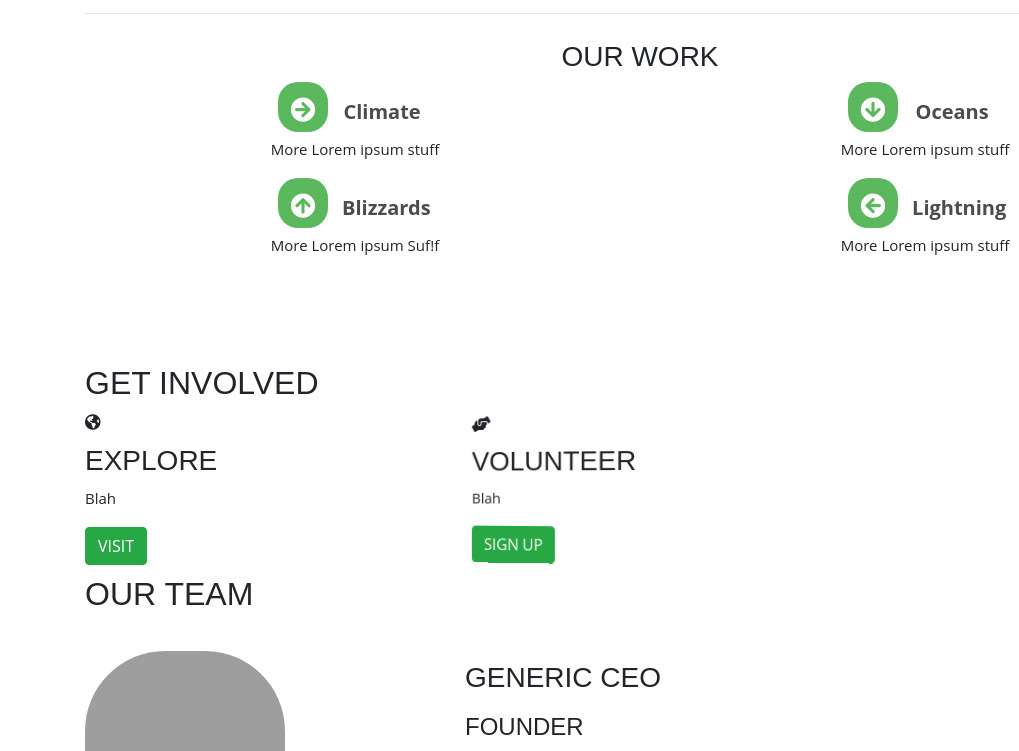
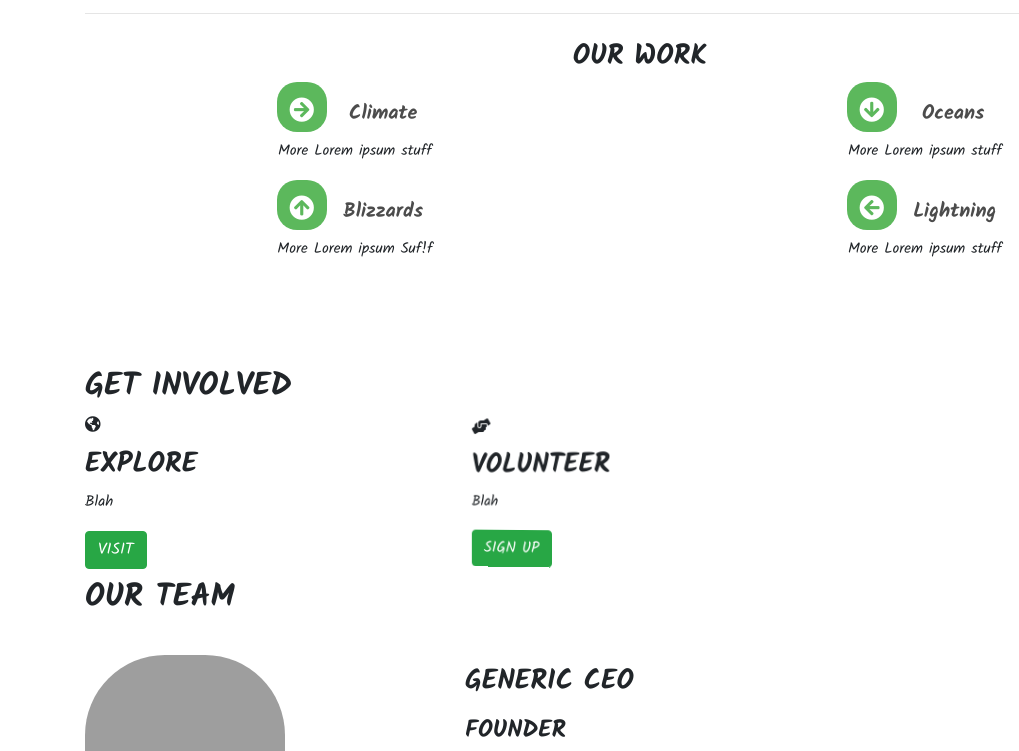
Before and after one commit to mgningueASC4/hello-world, a plain HTML site: page index.html in a window 1280 px wide. Shown: the part 708-1459 px from the top of the page, without its empty margins (0-1019 px from the left). Drawn offline with nearby package versions, Linux system fonts and the light colour scheme; grey boxes are pictures that could not be loaded.

Commit message:
ㅛㅐㅎ

```diff
--- a/ajax.js
+++ b/ajax.js
@@ -1,11 +1,14 @@
 var slideIndex = 0;
 showSlides();
+
+
 function showSlides(){
-    var slides = document.getElementsByClassName("myimages")
+    //console.log('hello', slideIndex);
+    var slides = document.getElementsByClassName("myimages");
     for (var i = 0; i<slides.length; i++){
         slides[i].style.display="none";
     }
-    slideIndex++
+    slideIndex++;
     if (slideIndex >= slides.length){
         slideIndex = 0;
     }
--- a/index.html
+++ b/index.html
@@ -12,10 +12,12 @@
         <link rel="stylesheet" type="text/css" href="style.css">
         <!-- Google Fonts -->
         <link href="https://fonts.googleapis.com/css?family=Poppins:400, 900" rel="stylesheet">
+        <link href="https://fonts.googleapis.com/css?family=Kalam:300,400,700" rel="stylesheet">
         <!-- Animate CSS -->
         <link rel="stylesheet" type="text/css" href="https://cdnjs.cloudflare.com/ajax/libs/animate.css/3.5.2/animate.css">
         <!--Style CSS-->jax/
         <link rel="stylesheet" href="style.css" type="text/css" />
+
     </head>
 
     <body>
@@ -229,9 +231,8 @@
                 </div>
             </div>
         </div>
-        <!---------------------------------------------------->
-        <!--SCRIPTS-->
-        <script src="https://code.jquery.com/jquery-3.3.1.slim.min.js" integrity="sha384-q8i/X+965DzO0rT7abK41JStQIAqVgRVzpbzo5smXKp4YfRvH+8abtTE1Pi6jizo" crossorigin="anonymous"></script>
+
+        <!-----------------------SCRIPTS----------------------------->
 
         <!--WOW.js-->
         <script src="https://cdnjs.cloudflare.com/ajax/libs/wow/1.1.2/wow.min.js"></script>
@@ -244,6 +245,8 @@
         <script src="https://cdnjs.cloudflare.com/ajax/libs/popper.js/1.14.3/umd/popper.min.js" integrity="sha384-ZMP7rVo3mIykV+2+9J3UJ46jBk0WLaUAdn689aCwoqbBJiSnjAK/l8WvCWPIPm49" crossorigin="anonymous"></script>
 
         <!--Javascript-->
+        <script src="https://ajax.googleapis.com/ajax/libs/jquery/3.1.0/jquery.min.js"></script>
+        <script src="https://code.jquery.com/jquery-3.3.1.slim.min.js" integrity="sha384-q8i/X+965DzO0rT7abK41JStQIAqVgRVzpbzo5smXKp4YfRvH+8abtTE1Pi6jizo" crossorigin="anonymous"></script>
         <script type="text/javascript" src="ajax.js"></script>
     </body>
 
--- a/style.css
+++ b/style.css
@@ -1,6 +1,8 @@
 *{
     padding:0;
     margin: 0;
+    font-family: 'Kalam', cursive;
+
 }
 
 body{
@@ -15,9 +17,9 @@ a{
 }
 
 h1, h2, h3, h4{
-    font-family: 'PT Sans Narrow', Arial, sans-serif;
+    font-family: 'Kalam', cursive;
     text-transform: uppercase;
-    font-weight: 500;
+    font-weight: 700;
     padding-top: 10px;
 }
 
```
